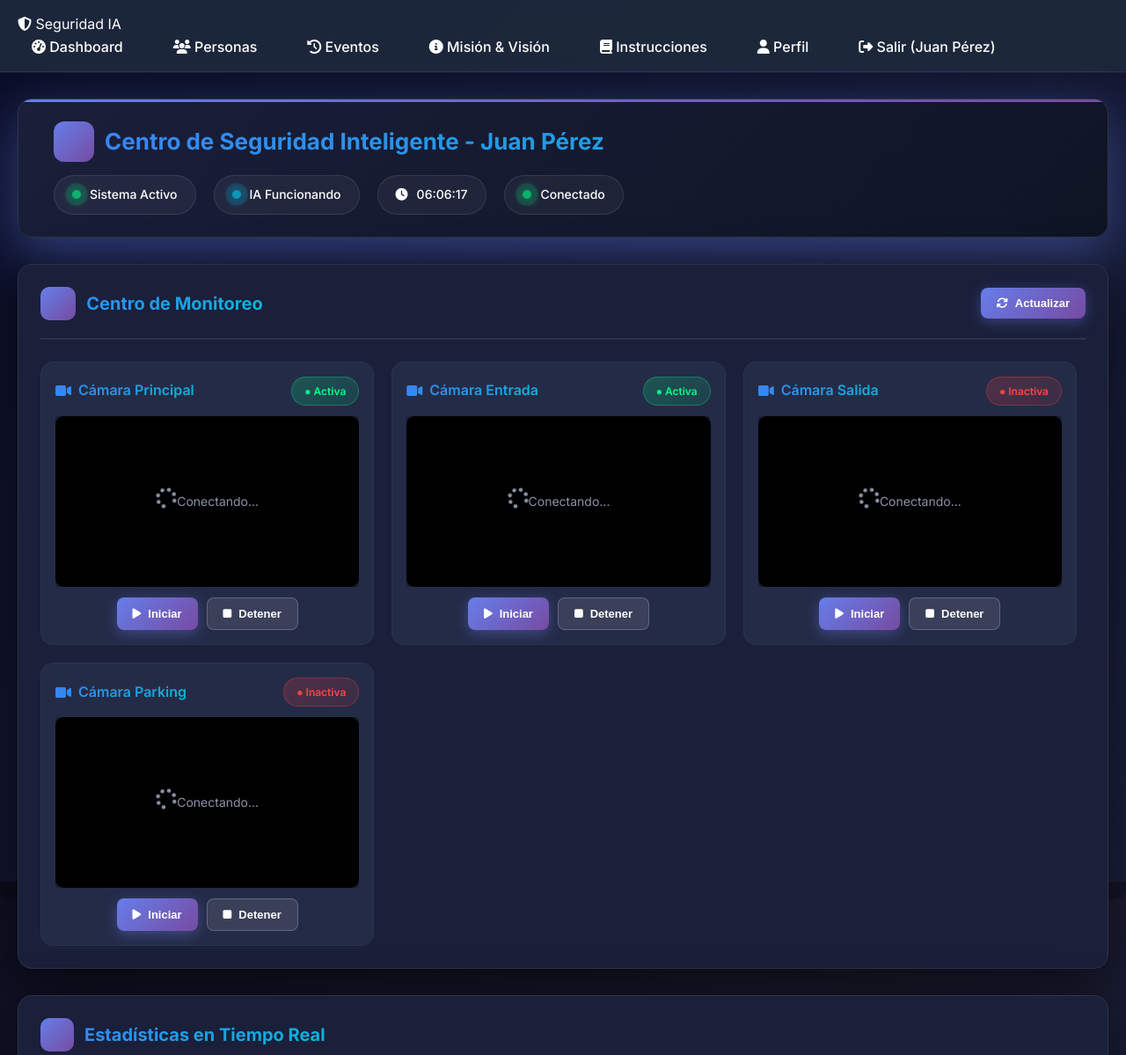
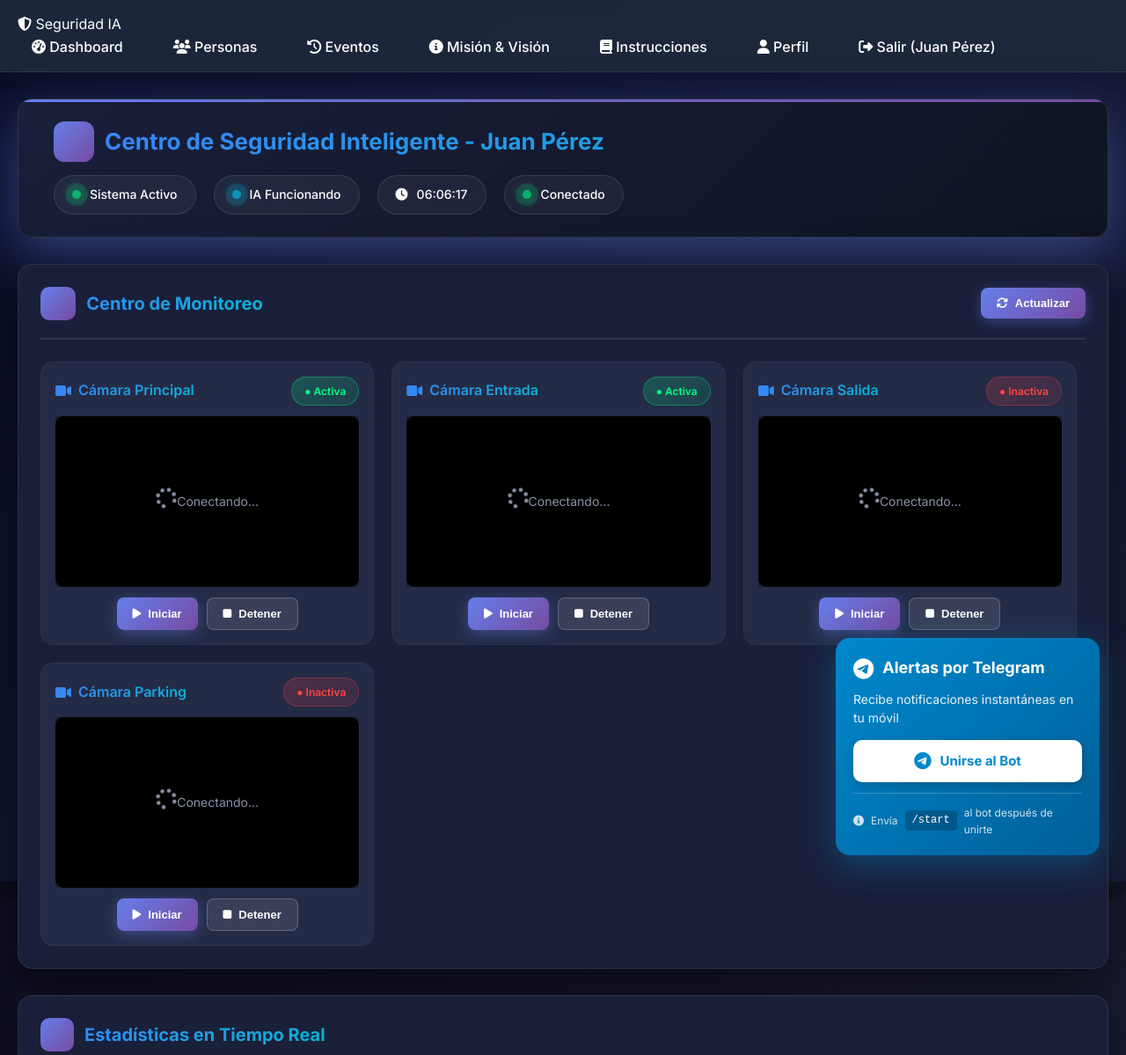
Before and after one commit to STIVENMARTINEZVILLAMIZAR/Proyecto_Grado_Sistema_deteccion_ia, a Flask app: page / in a window 1280 px wide. Shown: the top 1199 px of the page at 88% size. Run offline with Flask 3, Linux system fonts and the light colour scheme; a user stored in the database is signed in; data that the repository does not hold is empty; parts of the project's set-up code (start-up, migrations or seed data) failed here and were passed over.

Commit message:
feat: :zap: update code chat bot telegram alerts

```diff
--- a/templates/index.html
+++ b/templates/index.html
@@ -690,6 +690,26 @@
     </div>
   </div>
 
+<!-- Widget de Telegram -->
+<div class="telegram-widget">
+    <div class="telegram-widget-header">
+        <i class="fab fa-telegram"></i>
+        <span>Alertas por Telegram</span>
+    </div>
+    <p class="telegram-widget-text">Recibe notificaciones instantáneas en tu móvil</p>
+    <a href="https://t.me/seguridadFacialbot" target="_blank" class="telegram-join-btn">
+        <i class="fab fa-telegram-plane"></i>
+        Unirse al Bot
+    </a>
+    <div class="telegram-instructions">
+        <small>
+            <i class="fas fa-info-circle"></i>
+            Envía <code>/start</code> al bot después de unirte
+        </small>
+    </div>
+</div>
+
+
   <!-- Estadísticas -->
   <div class="card stats-section">
     <div class="card-header">
@@ -1306,6 +1326,109 @@ button {
   -webkit-user-select: none;
   -moz-user-select: none;
 }
+
+/* Widget de Telegram */
+.telegram-widget {
+    position: fixed;
+    bottom: 30px;
+    right: 30px;
+    width: 300px;
+    background: linear-gradient(135deg, #0088cc 0%, #005f99 100%);
+    border-radius: 16px;
+    padding: 20px;
+    box-shadow: 0 10px 40px rgba(0, 136, 204, 0.4);
+    z-index: 1000;
+    animation: slideInUp 0.5s ease;
+}
+
+@keyframes slideInUp {
+    from {
+        opacity: 0;
+        transform: translateY(50px);
+    }
+    to {
+        opacity: 1;
+        transform: translateY(0);
+    }
+}
+
+.telegram-widget-header {
+    display: flex;
+    align-items: center;
+    gap: 10px;
+    font-size: 18px;
+    font-weight: 700;
+    color: white;
+    margin-bottom: 10px;
+}
+
+.telegram-widget-header i {
+    font-size: 24px;
+}
+
+.telegram-widget-text {
+    color: rgba(255, 255, 255, 0.9);
+    font-size: 14px;
+    margin: 0 0 15px 0;
+    line-height: 1.5;
+}
+
+.telegram-join-btn {
+    display: flex;
+    align-items: center;
+    justify-content: center;
+    gap: 10px;
+    padding: 12px 20px;
+    background: white;
+    color: #0088cc;
+    border-radius: 10px;
+    text-decoration: none;
+    font-weight: 700;
+    font-size: 15px;
+    transition: all 0.3s;
+    box-shadow: 0 4px 12px rgba(0, 0, 0, 0.2);
+}
+
+.telegram-join-btn:hover {
+    transform: translateY(-3px);
+    box-shadow: 0 6px 20px rgba(0, 0, 0, 0.3);
+}
+
+.telegram-join-btn i {
+    font-size: 20px;
+}
+
+.telegram-instructions {
+    margin-top: 12px;
+    padding-top: 12px;
+    border-top: 1px solid rgba(255, 255, 255, 0.2);
+}
+
+.telegram-instructions small {
+    display: flex;
+    align-items: center;
+    gap: 8px;
+    color: rgba(255, 255, 255, 0.8);
+    font-size: 12px;
+}
+
+.telegram-instructions code {
+    background: rgba(0, 0, 0, 0.2);
+    padding: 2px 8px;
+    border-radius: 4px;
+    font-family: 'Courier New', monospace;
+    color: white;
+}
+
+/* Responsive */
+@media (max-width: 768px) {
+    .telegram-widget {
+        bottom: 20px;
+        right: 20px;
+        left: 20px;
+        width: auto;
+    }
+}
 </style>
 
 {% endblock %}
--- a/templates/layout.html
+++ b/templates/layout.html
@@ -17,6 +17,7 @@
   <link rel="stylesheet" href="{{ url_for('static', filename='css/style.css') }}?v=3.0">
   <link rel="stylesheet" href="https://cdnjs.cloudflare.com/ajax/libs/font-awesome/6.5.0/css/all.min.css">
   <link href="https://fonts.googleapis.com/css2?family=Inter:wght@300;400;500;600;700&display=swap" rel="stylesheet">
+  <link rel="stylesheet" href="https://cdnjs.cloudflare.com/ajax/libs/font-awesome/6.5.0/css/all.min.css">
 
   <!-- Scripts -->
   <script src="{{ url_for('static', filename='js/app.js') }}?v=3.0" defer></script>
```
Also changed, not shown: backend/CHAT_ID.py (added, +16 -0 lines), backend/alerts.py (+133 -11 lines), style/style.css (line endings or trailing spaces).
